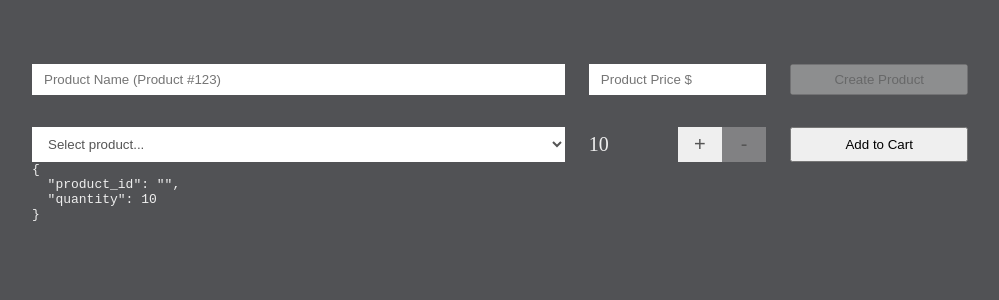
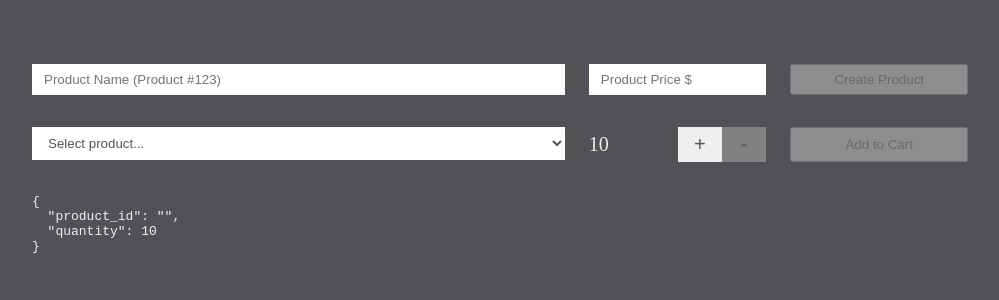
Before and after one commit to kyarmakov/reactive-forms, an Angular app: page / in a window 1280 px wide. Shown: the top 300 px of the page, without its empty margins (140-1139 px from the left). Built offline with nearby package versions, Linux system fonts and the light colour scheme; data requests are answered from the project's data file.

Commit message:
add validation for product_id

```diff
--- a/src/app/stock-inventory/components/stock-item/stock-item.component.html
+++ b/src/app/stock-inventory/components/stock-item/stock-item.component.html
@@ -7,7 +7,7 @@
         placeholder="Product Name (Product #123)"
         [ngClass]="{
           'is-invalid': name.invalid && name.touched,
-          'is-valid': name.valid && name.touched
+          'is-valid': name.valid
         }"
         formControlName="name"
       >
--- a/src/app/stock-inventory/components/stock-item/stock-item.component.scss
+++ b/src/app/stock-inventory/components/stock-item/stock-item.component.scss
@@ -1,22 +1,4 @@
 .create-product {
 
-  .form-group {
-    position: relative;
 
-    .error {
-      position: absolute;
-      bottom: 0;
-      left: 0;
-      transform: translateY(20px);
-      color: rgb(241, 189, 189);
-    }
-
-    .is-invalid {
-      box-shadow: inset 0 0 0 2px rgb(241, 189, 189);
-    }
-
-    .is-valid {
-      box-shadow: inset 0 0 0 2px rgb(196, 250, 196);
-    }
-  }
 }
--- a/src/app/stock-inventory/components/stock-selector/stock-selector.component.html
+++ b/src/app/stock-inventory/components/stock-selector/stock-selector.component.html
@@ -1,9 +1,14 @@
 <div [formGroup]="parent">
 
   <div class="stock-selector grid grid--col-3" formGroupName="selector">
+    <div class="form-group">
       <select
         name="productName"
         id="productName"
+        [ngClass]="{
+          'is-invalid': product_id.invalid && product_id.touched,
+          'is-valid': product_id.valid
+        }"
         formControlName="product_id"
       >
         <option value="" disabled>Select product...</option>
@@ -15,6 +20,11 @@
         </option>
       </select>
 
+      <small class="error" *ngIf="required('product_id')">
+        Select a product
+      </small>
+    </div>
+
     <app-stock-counter
       [max]="1000"
       [min]="10"
@@ -25,6 +35,7 @@
     <button
       type="button"
       class="btn"
+      [disabled]="selector.invalid"
     >
       Add to Cart
     </button>
--- a/src/app/stock-inventory/components/stock-selector/stock-selector.component.ts
+++ b/src/app/stock-inventory/components/stock-selector/stock-selector.component.ts
@@ -1,6 +1,7 @@
 import { Component, Input } from '@angular/core';
 import { FormGroup } from '@angular/forms';
 import { Product } from '../../models/product.model';
+import { CustomValidationService } from '../../services/custom-validation.service';
 
 @Component({
   selector: 'app-stock-selector',
@@ -10,6 +11,8 @@ import { Product } from '../../models/product.model';
 export class StockSelectorComponent {
   @Input() parent: FormGroup;
   @Input() products: Product[];
+
+  constructor(private customValidator: CustomValidationService) {}
 
   /// GETTERS ///
   get selector() {
@@ -23,4 +26,12 @@ export class StockSelectorComponent {
   get quantity() {
     return this.selector.get('quantity');
   }
+
+
+  required(control: string): boolean {
+    return (
+      this.selector.get(`${control}`).hasError('required') &&
+      this.selector.get(`${control}`).touched
+    );
+  }
 }
--- a/src/app/stock-inventory/containers/stock-inventory/stock-inventory.component.ts
+++ b/src/app/stock-inventory/containers/stock-inventory/stock-inventory.component.ts
@@ -27,7 +27,7 @@ export class StockInventoryComponent implements OnInit {
       price: [null, [Validators.required, this.customValidator.validatePrice]]
     }),
     selector: this.fb.group({
-      product_id: [""],
+      product_id: ["", [Validators.required]],
       quantity: [10]
     })
   });
--- a/src/app/stock-inventory/services/custom-validation.service.ts
+++ b/src/app/stock-inventory/services/custom-validation.service.ts
@@ -1,5 +1,5 @@
 import { Injectable } from '@angular/core';
-import { AbstractControl } from '@angular/forms';
+import { AbstractControl, FormGroup } from '@angular/forms';
 import { map } from 'rxjs';
 import { HttpService } from './http.service';
 
--- a/src/styles.scss
+++ b/src/styles.scss
@@ -10,6 +10,10 @@
 body {
   background-color: #515255;
   color: #eee;
+}
+
+pre {
+  margin-top: 32px;
 }
 
 input,
@@ -29,3 +33,23 @@ select {
 .grid--col-3 {
   grid-template-columns: 3fr 1fr 1fr;
 }
+
+.form-group {
+  position: relative;
+
+  .error {
+    position: absolute;
+    bottom: 0;
+    left: 0;
+    transform: translateY(20px);
+    color: rgb(241, 189, 189);
+  }
+
+  .is-invalid {
+    box-shadow: inset 0 0 0 2px rgb(241, 189, 189);
+  }
+
+  .is-valid {
+    box-shadow: inset 0 0 0 2px rgb(196, 250, 196);
+  }
+}
```
Lines whose indentation alone changed are shown as unchanged.
